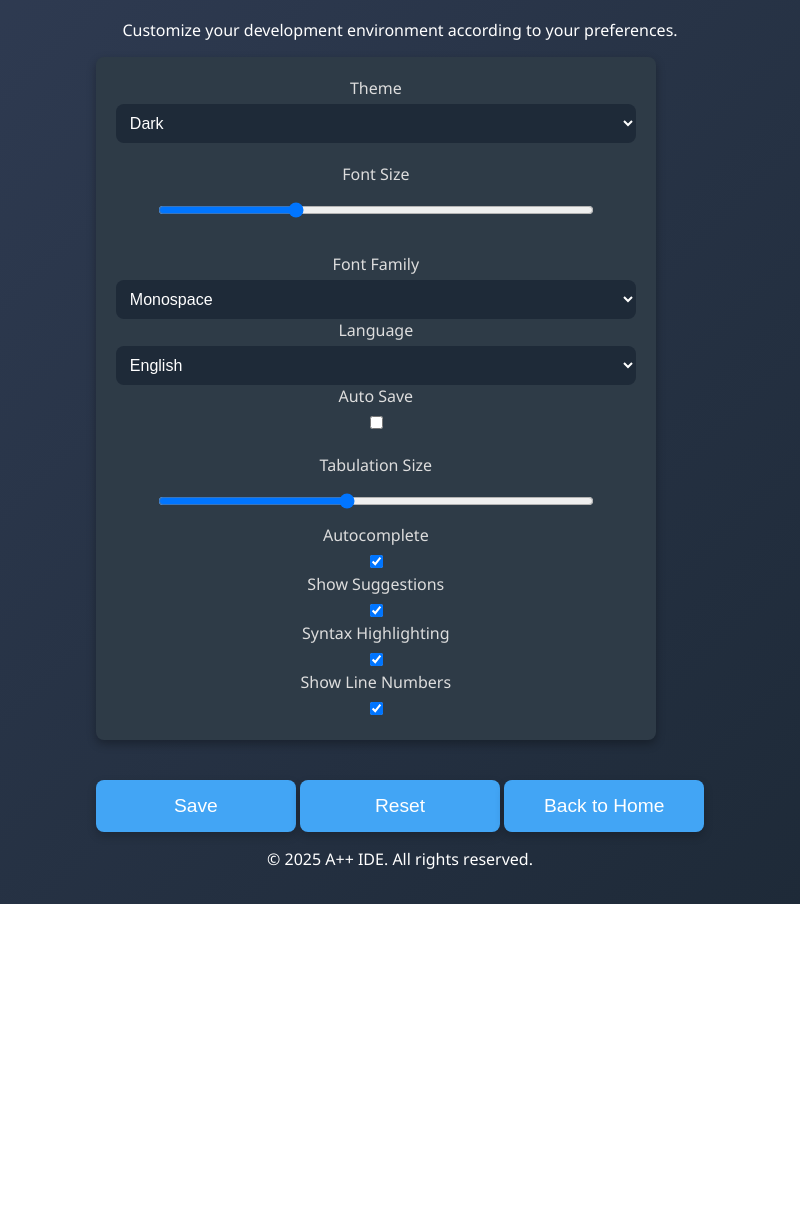
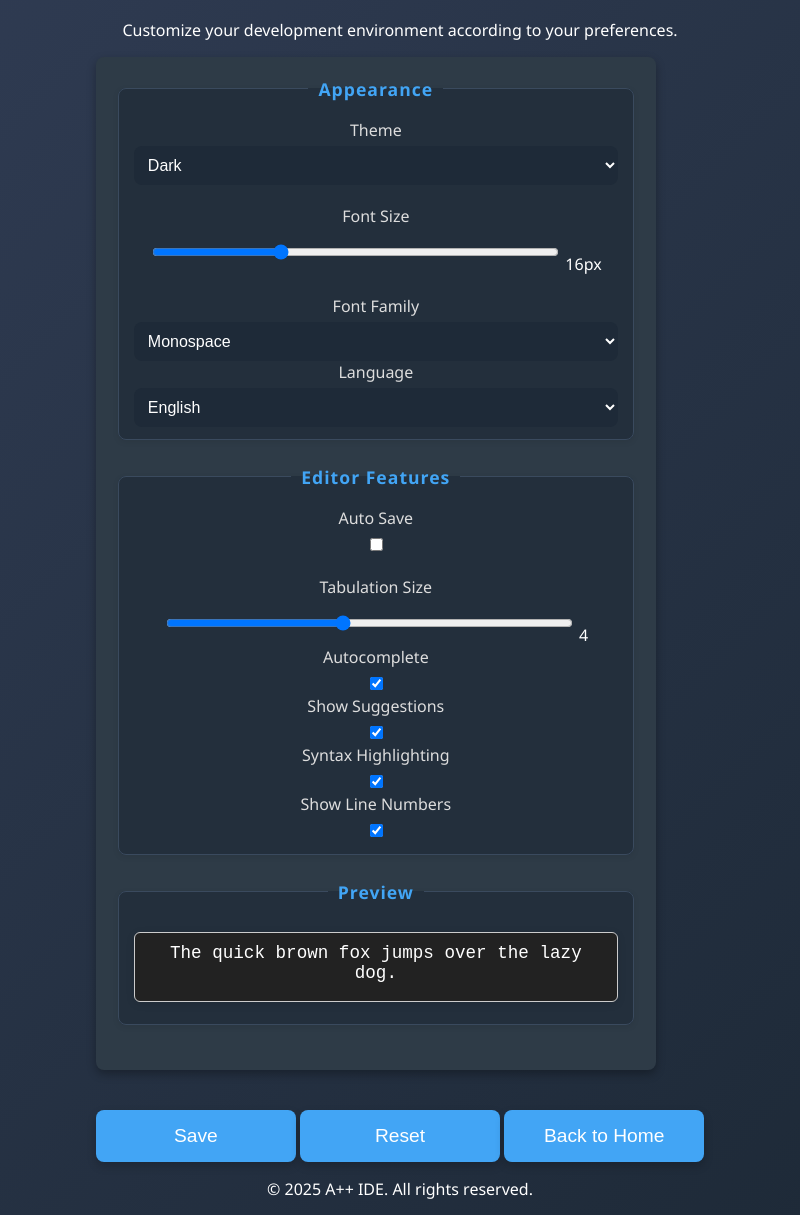
Before and after one commit to arthur10o/app_programming_language, an Electron app: page ide/frontend/settings/settings.html in a window 800 px wide. Shown: the part 85-1300 px from the top of the page. Before the commit the page ends 989 px from the top, so only its background shows below. Drawn offline with Linux system fonts and the light colour scheme; no server answers.

Commit message:
Settings updated

```diff
--- a/ide/frontend/settings/settings.html
+++ b/ide/frontend/settings/settings.html
@@ -13,7 +13,9 @@
             <p>Customize your development environment according to your preferences.</p>
         </header>
         <main>
-            <div class="settings">
+            <form class="settings" aria-label="IDE Settings">
+                <fieldset>
+                    <legend>Appearance</legend>
                     <div class="setting-item">
                         <label for="theme">Theme</label>
                         <select id="theme">
@@ -24,6 +26,7 @@
                     <div class="setting-item">
                         <label for="font-size">Font Size</label>
                         <input type="range" id="font-size" min="10" max="30" step="1" value="16">
+                        <span id="font-size-value">16</span>px
                     </div>
                     <div class="font-item">
                         <label for="font-family">Font Family</label>
@@ -41,10 +44,9 @@
                             <option value="es">Spanish</option>
                         </select>
                     </div>
-                <!-- TODO: Ajouter la personnalisation des raccourcis clavier -->
-                <!-- TODO: Ajouter la prévisualisation des modifications -->
-                <!-- TODO: Ajouter la gestion des profils -->
-                <!-- TODO: Ajouter fieldsets et légendes -->
+                </fieldset>
+                <fieldset>
+                    <legend>Editor Features</legend>
                     <div class="setting-item">
                         <label for="auto-save">Auto Save</label>
                         <input type="checkbox" id="auto-save">
@@ -52,6 +54,7 @@
                     <div class="tabulation-size-item">
                         <label for="tabulation-size">Tabulation Size</label>
                         <input type="range" id="tabulation-size" min="1" max="8" value="4">
+                        <span id="tab-size-value">4</span>
                     </div>
                     <div class="autocomplete-item">
                         <label for="autocomplete">Autocomplete</label>
@@ -69,7 +72,16 @@
                         <label for="line-numbers">Show Line Numbers</label>
                         <input type="checkbox" id="line-numbers" checked>
                     </div>
+                </fieldset>
+                <!-- TODO: Ajouter la personnalisation des raccourcis clavier -->
+                <!-- TODO: Ajouter la gestion des profils -->
+                <fieldset>
+                    <legend>Preview</legend>
+                    <div id="preview-area" style="border:1px solid #ccc; margin:10px 0; padding:10px; background:#222; color:#fff; font-family:monospace;">
+                        <span id="preview-text">The quick brown fox jumps over the lazy dog.</span>
                     </div>
+                </fieldset>
+            </form>
             <div class="action-buttons">
                 <button class="button" id="save-settings">Save</button>
                 <button class="button" id="reset-settings">Reset</button>
--- a/ide/frontend/settings/styles.css
+++ b/ide/frontend/settings/styles.css
@@ -31,6 +31,33 @@ body {
     max-width: 70vw;
     width: 70vw;
     box-sizing: border-box;
+}
+
+fieldset {
+    border: 1.5px solid #3a4a5e;
+    border-radius: 8px;
+    margin-bottom: 25px;
+    padding: 18px 15px 12px 15px;
+    background: rgba(30,42,56,0.7);
+    box-shadow: 0 2px 6px rgba(0,0,0,0.08);
+}
+
+legend {
+    color: #42a5f5;
+    font-size: 1.1rem;
+    font-weight: 600;
+    padding: 0 10px;
+    letter-spacing: 1px;
+}
+
+#preview-area {
+    border-radius: 6px;
+    box-shadow: 0 2px 8px rgba(0,0,0,0.10);
+    min-height: 48px;
+    font-size: 1.1rem;
+    margin-top: 8px;
+    margin-bottom: 0;
+    transition: background 0.3s, color 0.3s;
 }
 
 .setting-item {
```
Also changed, not shown: ide/frontend/data/data_settings.json (added, +33 -0 lines), ide/frontend/data_settings.json (deleted). Lines whose indentation alone changed are shown as unchanged.
